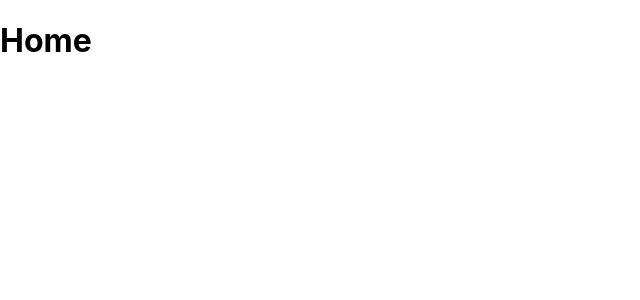
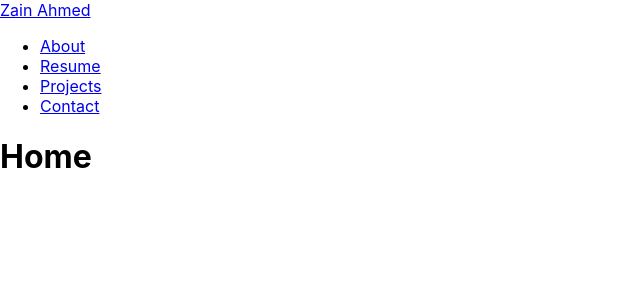
Before and after one commit to Zain23456/zain-ahmed-portfolio, a React (Create React App) app: page / in a window 1280 px wide. Shown: the top 300 px of the page, without its empty margins (0-640 px from the left). Built offline with nearby package versions, Linux system fonts and the light colour scheme.

Commit message:
addNavBar

```diff
--- a/src/App.js
+++ b/src/App.js
@@ -5,10 +5,12 @@
 import Contact from './pages/Contact'
 import Resume from './pages/Resume'
 import Projects from './pages/Projects'
+import NavBar from './components/NavBar'
 
 function App() {
   return (
     <>
+      <NavBar />
       <Routes>
         <Route path='/' element={<Home />} />
 
--- /dev/null
+++ b/src/components/NavBar.js
@@ -0,0 +1,26 @@
+import { Link } from "react-router-dom"
+
+function NavBar() {
+  return (
+    <nav>
+      <Link to='/'>Zain Ahmed</Link>
+
+      <ul>
+        <li>
+          <Link to='/about'>About</Link>
+        </li>
+        <li>
+          <Link to='/resume'>Resume</Link>
+        </li>
+        <li>
+          <Link to='/projects'>Projects</Link>
+        </li>
+        <li>
+          <Link to='/contact'>Contact</Link>
+        </li>
+      </ul>
+    </nav>
+  )
+}
+
+export default NavBar
```
